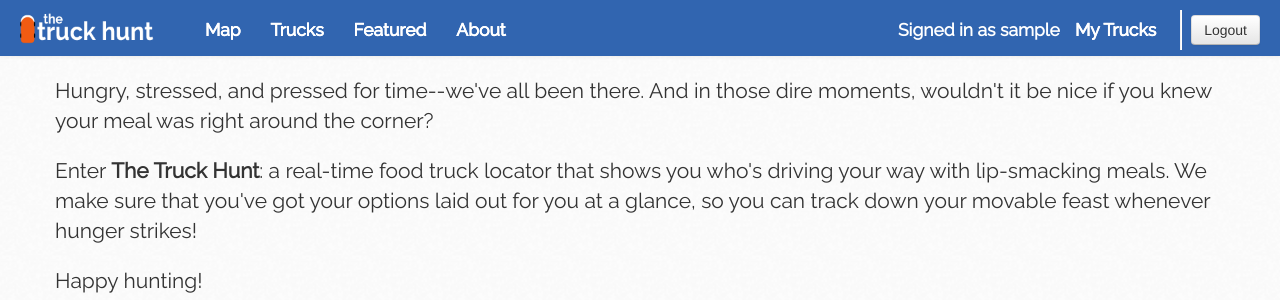
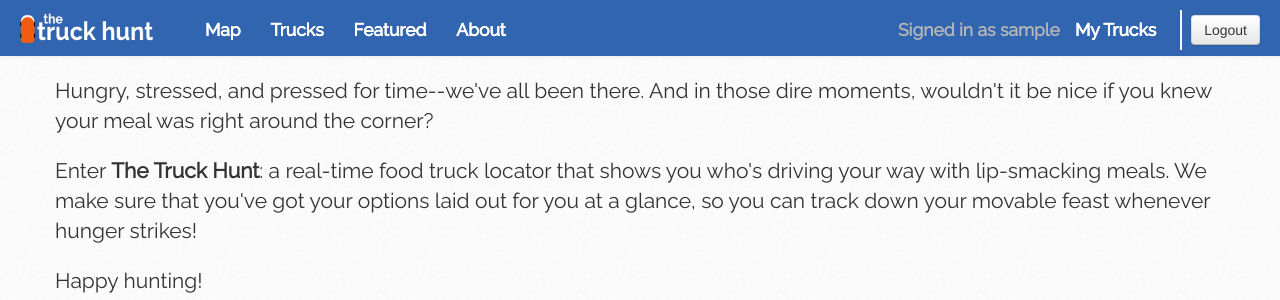
Before and after one commit to wverne/truckhunt, a Django app: page /about/ in a window 1280 px wide. Shown: the top 300 px of the page. Run offline with Django 3.2, Linux system fonts and the light colour scheme; the visitor is signed in with stand-in values (Sample User, id 1); some libraries are stand-ins or nearby versions.

Commit message:
made "signed in as" text grey.

```diff
--- a/static/bootstrap/css/custom.css
+++ b/static/bootstrap/css/custom.css
@@ -53,7 +53,7 @@ body {
 .navbar-text {
   margin-bottom: 0;
   line-height: 40px;
-  color: #ffffff;
+  color: rgb(182, 182, 182);;
 }
 
 .navbar-link {
```
